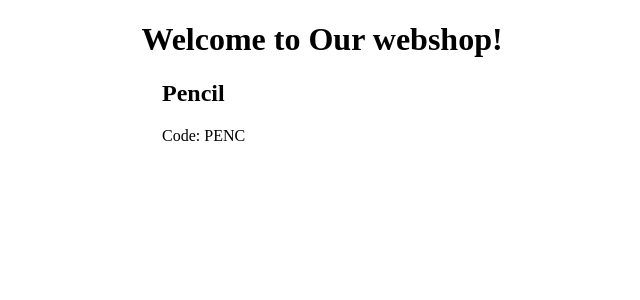
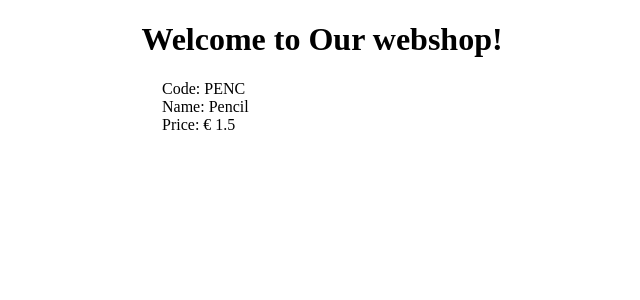
Before and after one commit to Jef-DS/angwebshop, an Angular app: page / in a window 1280 px wide. Shown: the top 300 px of the page, without its empty margins (318-958 px from the left). Built offline with nearby package versions, Linux system fonts and the light colour scheme.

Commit message:
Price added to productItem

```diff
--- a/src/app/product/product-item/product-item.component.html
+++ b/src/app/product/product-item/product-item.component.html
@@ -1,4 +1,5 @@
 <article class="product">
-    <h1 class="product-name">{{name}}</h1>
-    <p class="product-code"><span class="product-label">Code</span>{{code}}</p>
+    <div class="product-code"><span class="product-label">Code</span>{{ code}}</div>
+    <div class="product-name"><span class="product-label">Name</span>{{ name }}</div>
+    <div class="product-price"><span class="product-label">Price</span>{{ '€ ' +price }}</div>
 </article>
--- a/src/app/product/product-item/product-item.component.ts
+++ b/src/app/product/product-item/product-item.component.ts
@@ -6,13 +6,13 @@ import { Component, OnInit } from '@angular/core';
   styleUrls: ['./product-item.component.css']
 })
 export class ProductItemComponent implements OnInit {
-  public code: string;
-  public name: string;
-
+  code: string;
+  name: string;
+  price: number;
   constructor() {
     this.code = 'PENC';
-    this.name = 'Pencil'
-  }
+    this.name = 'Pencil';
+    this.price = 1.5;  }
 
   ngOnInit(): void {
   }
```
